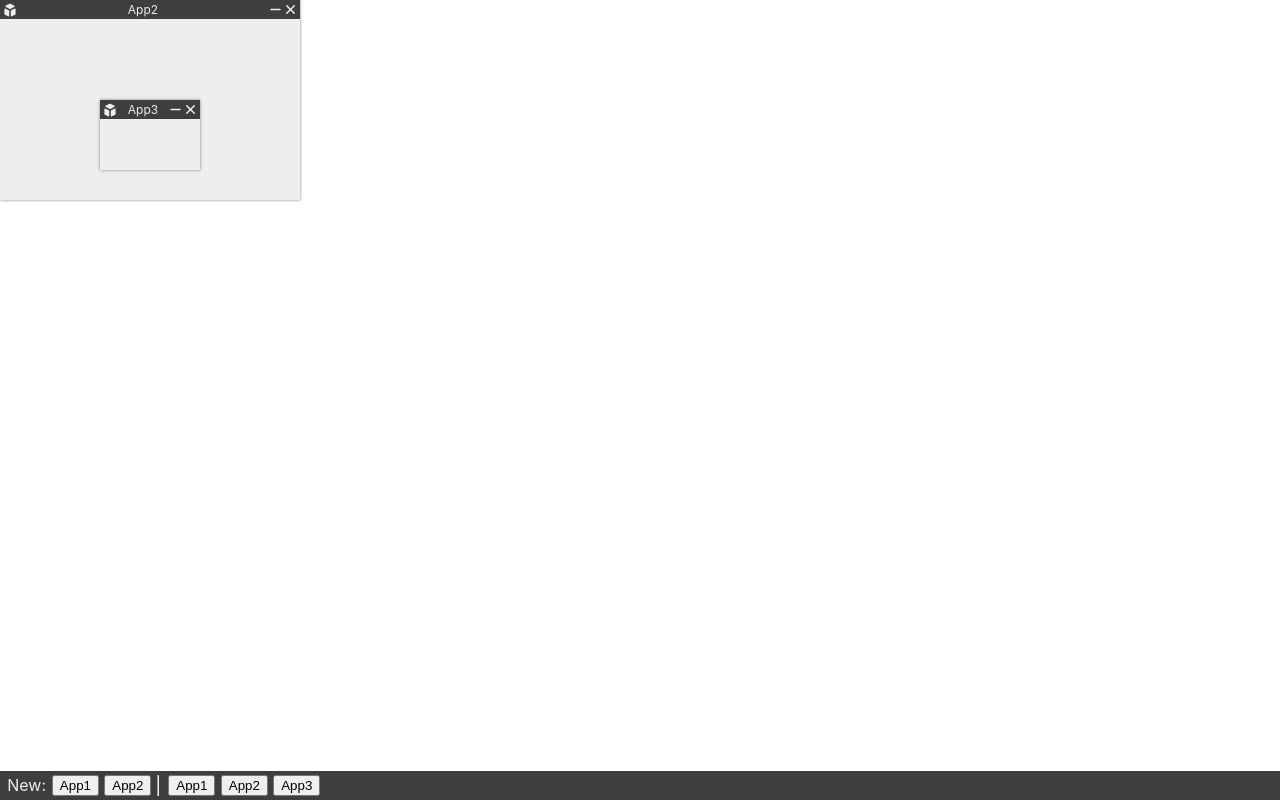
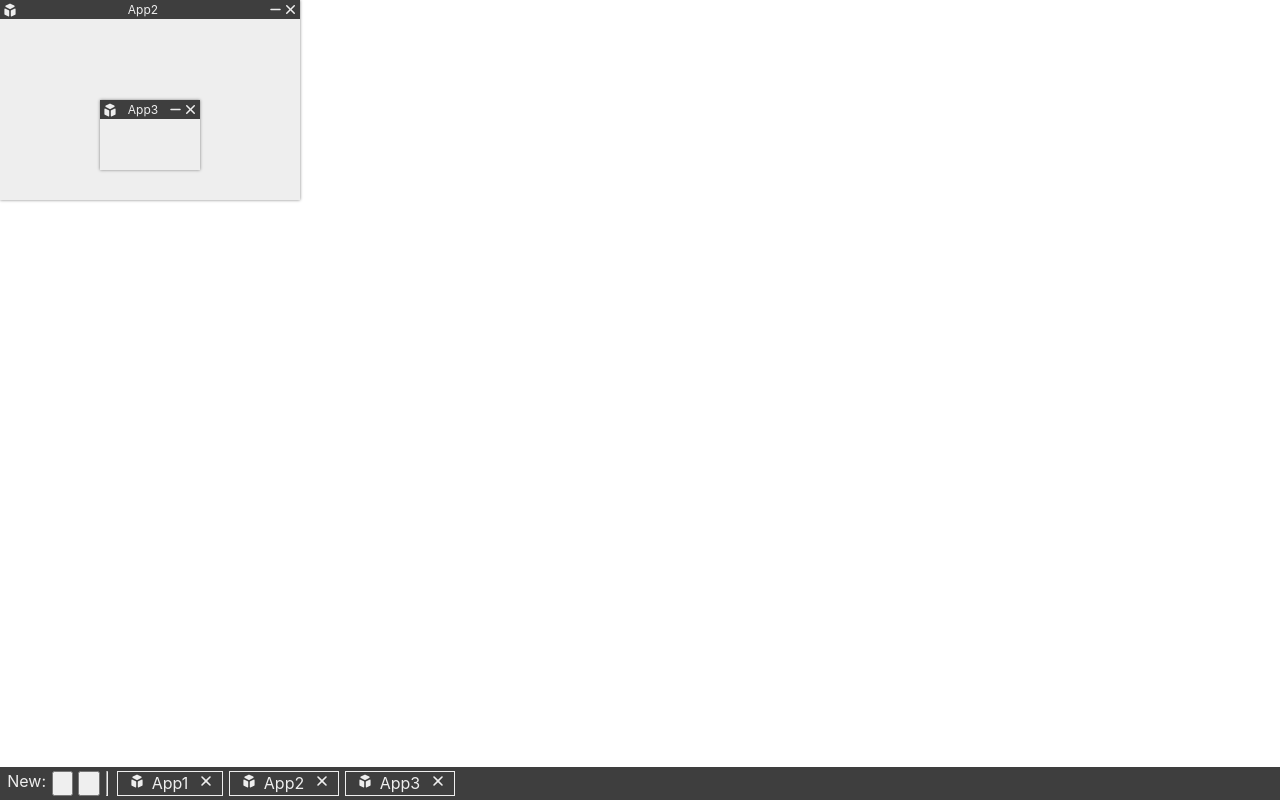
Before and after one commit to ChrisSannar/react-windows, a React (Create React App) app: page / in a window 1280 px wide. Built offline with nearby package versions, Linux system fonts and the light colour scheme.

Commit message:
Basics of Bar display and functionality
Included an icon and close button as well as their functionality. Still need the draggable ability which might be a challenge and also to fix some styling, but for now it works decently well.

```diff
--- a/src/App.tsx
+++ b/src/App.tsx
@@ -109,7 +109,11 @@ function App() {
             />
           )
         })}
-        <Bar windows={windows} newWindow={addNewWindow}/>
+        <Bar
+          windows={windows}
+          newWindow={addNewWindow}
+          minimizeWindow={(index: number) => minimizeWindow(index)}
+          closeWindow={(index: number) => removeWindow(index)}/>
       </div>
     </MouseContext.Provider>
   )
--- a/src/components/Bar/index.tsx
+++ b/src/components/Bar/index.tsx
@@ -1,12 +1,15 @@
-import React from 'react';
-import './style.css';
+import React from 'react'
+import './style.css'
 
 import { WindowProps } from '../Window/index'
 import cubeIcon from '../../icons/cube.svg'
+import closeIcon from '../../icons/close.svg'
 
 export interface BarProps {
-  windows: WindowProps[],
-  newWindow: (window: WindowProps) => void,
+  windows: WindowProps[]
+  newWindow: (window: WindowProps) => void
+  minimizeWindow: (index: number) => void
+  closeWindow: (index: number) => void
 }
 
 // These next two are to represent new Apps to add to the page
@@ -20,7 +23,6 @@ const App1: WindowProps = {
   zIndex: 0,
   minimized: false,
 }
-
 const App2: WindowProps = {
   title: 'App2',
   icon: cubeIcon,
@@ -33,15 +35,38 @@ const App2: WindowProps = {
 }
 
 const Bar: React.FC<BarProps> = (props) => {
-  return <div className="Bar">
-    <p>New:</p>
-    <button onClick={() => props.newWindow({ ...App1})}>App1</button>
-    <button onClick={() => props.newWindow({ ...App2})}>App2</button>
-    <hr/>
-    <div className="windows">
-    {props.windows.map(window => <button>{window.title}</button>)}
+  return (
+    <div className="Bar">
+      <p>New:</p>
+      <button onClick={() => props.newWindow({ ...App1 })}>
+        <img src={cubeIcon} alt="New App1" />
+      </button>
+      <button onClick={() => props.newWindow({ ...App2 })}>
+        <img src={cubeIcon} alt="New App2" />
+      </button>
+      <hr />
+      <div className="window-list">
+        {props.windows.map((window: WindowProps, index: number) => (
+          <div key={index} className="window-item">
+            <div onClick={() => props.minimizeWindow(index)}>
+              <img
+                src={window.icon}
+                className="windowIcon"
+                alt={window.title + ' icon'}
+              />
+              <p>{window.title}</p>
+            </div>
+            <img
+              src={closeIcon}
+              className="closeIcon"
+              alt={'close ' + window.title + ' icon'}
+              onClick={() => props.closeWindow(index)}
+            />
+          </div>
+        ))}
+      </div>
     </div>
-  </div>
+  )
 }
 
-export default Bar;
+export default Bar
--- a/src/components/Bar/style.css
+++ b/src/components/Bar/style.css
@@ -11,10 +11,29 @@
   margin: 0 0.2em;
 }
 
-.Bar .windows {
+.Bar .window-list {
   display: flex;
+}
+
+.Bar .window-item {
+  display: flex;
+  align-items: baseline;
+  cursor: pointer;
+  padding: 0.1em 0.3em;
+  border: 1px solid #eeeeee;
+}
+
+.Bar .window-item * {
+  display: flex;
+  align-items: baseline;
 }
 
 .Bar button {
   cursor: pointer;
 }
+
+.Bar .windowIcon, .Bar .closeIcon {
+  cursor: pointer;
+  height: 1em;
+  width: 1em;
+}
```
